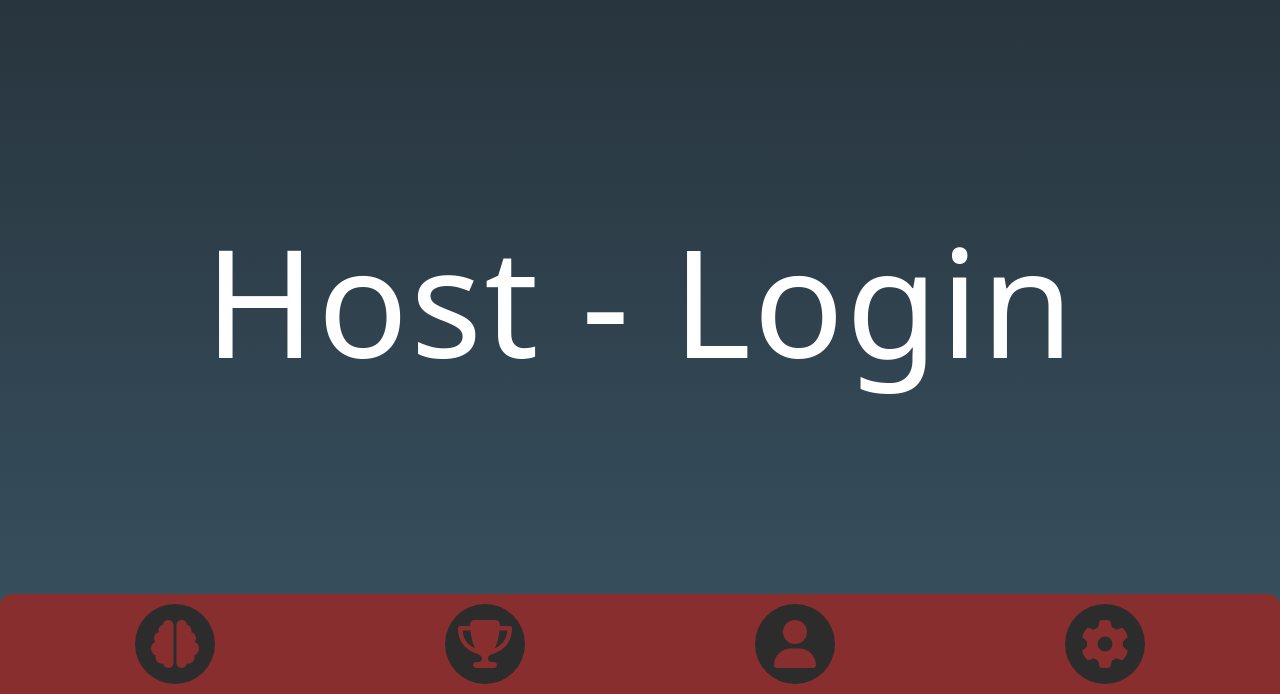
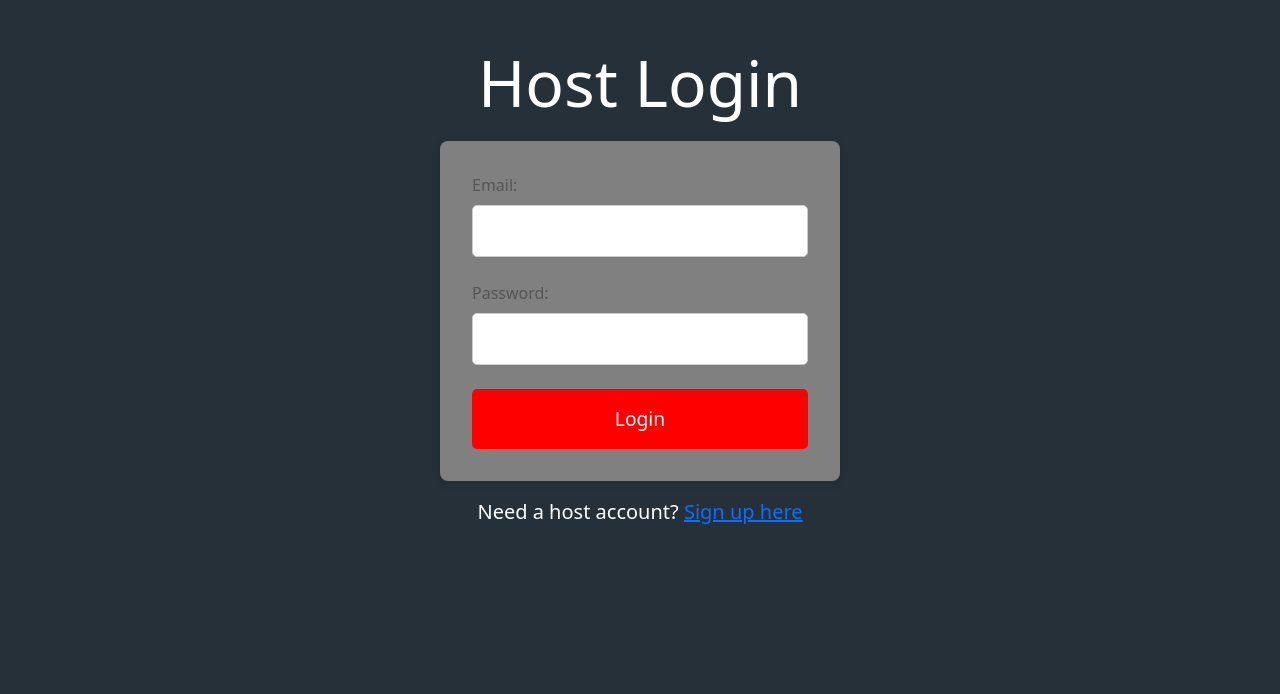
Before and after one commit to paigemjames/TriviaTaps, a React (Vite) app in the folder client/: page /HostLogin in a window 1280 px wide. Shown: the part 106-800 px from the top of the page. Built offline with nearby package versions, Linux system fonts and the light colour scheme.

Commit message:
update h_login.jsx (host prompted to login page, can login or signup)

```diff
--- a/client/src/components/H_LogIn.jsx
+++ b/client/src/components/H_LogIn.jsx
@@ -1,18 +1,94 @@
-import React, { useEffect } from "react";
+import React, { useState } from 'react';
+import axios from 'axios';
+import { Link, useNavigate } from 'react-router-dom';
 import '../index.css';
-import H_Navbar from "./H_Navbar";
 
-const H_LogIn = () => {
-  useEffect(() => {
-    document.title = "Trivia Taps - Host Login";
-  }, []);
+// handles login form for bar hosts
+const H_Login = () => {
+  // stores form data and loading state
+  const [userEmail, setUserEmail] = useState('');
+  const [password, setPassword] = useState('');
+  const [message, setMessage] = useState('');
+  const [isLoading, setIsLoading] = useState(false);
+  const navigate = useNavigate();
 
+  // sends login info to server
+  const handleSubmit = async (e) => {
+    e.preventDefault();
+    setIsLoading(true);
+    try {
+      const response = await axios.post('http://localhost:5050/hosts/login', {
+        userEmail,
+        password,
+      });
+
+      setMessage(response.data.message);
+      setTimeout(() => {
+        navigate('/HostQuizSelection');
+      }, 1000);
+    } catch (error) {
+      if (error.response) {
+        setMessage(error.response.data.message || 'Error during login');
+      } else {
+        setMessage('Network error, please try again.');
+      }
+    } finally {
+      setIsLoading(false);
+    }
+  };
+
+  // shows login form
   return (
-    <div className="shared-screen">
-      <h1>Host - Login</h1>
-      <H_Navbar />
+    <div className="signup-container">
+      <h2 className="signup-title">Host Login</h2>
+      <form onSubmit={handleSubmit} className="signup-form">
+        <div className="form-group">
+          <label htmlFor="email" className="form-label">Email:</label>
+          <input
+            type="email"
+            id="email"
+            className="form-input"
+            value={userEmail}
+            onChange={(e) => setUserEmail(e.target.value)}
+            required
+            disabled={isLoading}
+          />
+        </div>
+
+        <div className="form-group">
+          <label htmlFor="password" className="form-label">Password:</label>
+          <input
+            type="password"
+            id="password"
+            className="form-input"
+            value={password}
+            onChange={(e) => setPassword(e.target.value)}
+            required
+            disabled={isLoading}
+          />
+        </div>
+
+        <button
+          type="submit"
+          className="submit-button"
+          disabled={isLoading}
+        >
+          {isLoading ? 'Logging in...' : 'Login'}
+        </button>
+      </form>
+
+      <div className="message-container">
+        {message && <p className={`message ${message.includes('Error') ? 'error' : 'success'}`}>{message}</p>}
+      </div>
+
+      <div className="signup-link-container">
+        <p className="signup-link-text">
+          Need a host account?{' '}
+          <Link to="/HostSignUp" className="signup-link">Sign up here</Link>
+        </p>
+      </div>
     </div>
   );
 };
 
-export default H_LogIn;
+export default H_Login;
```
